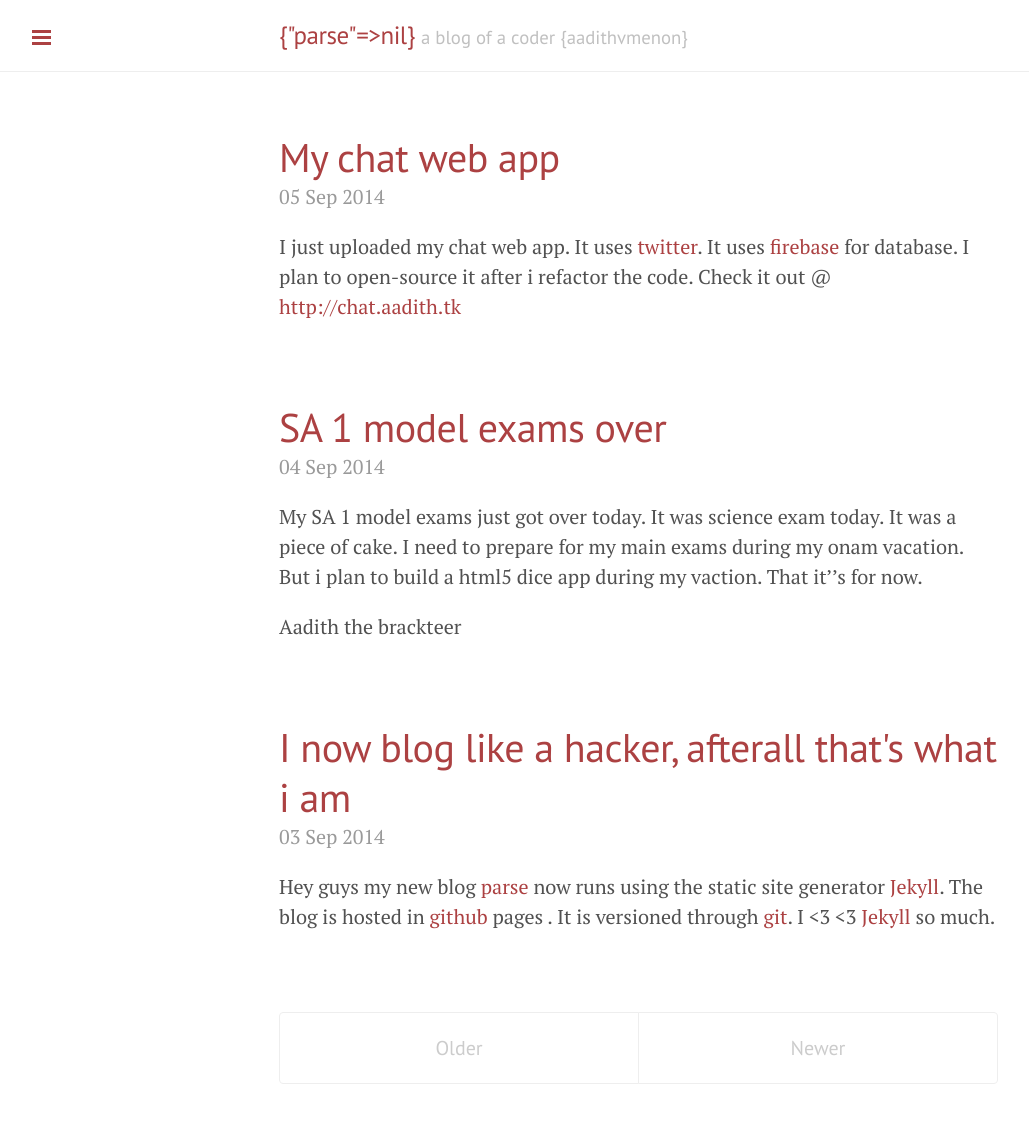
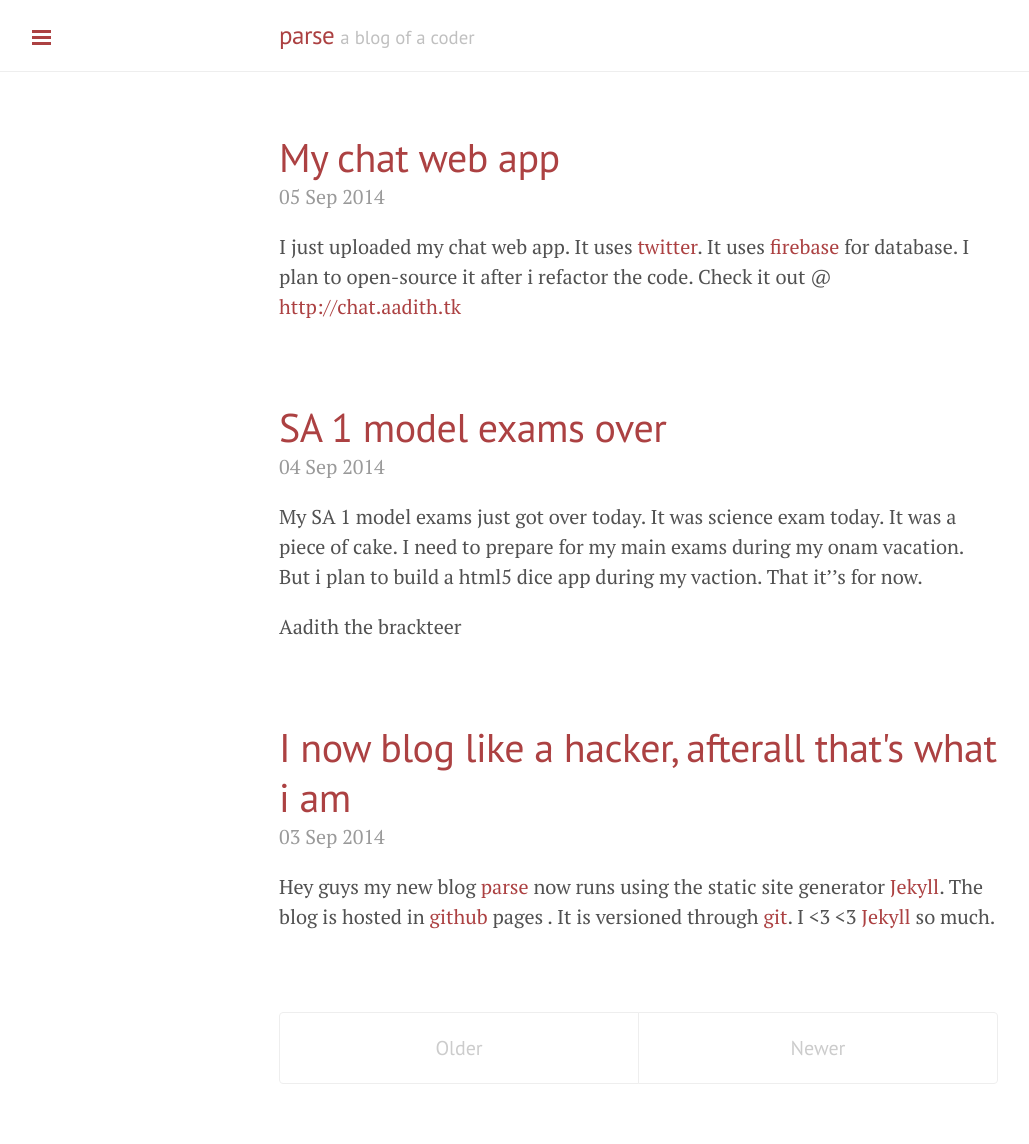
Before and after one commit to gokulkp/cysys.github.io, a Jekyll site: the page built from index.html, in a window 1280 px wide. Shown: the whole page, without its empty margins (1-1030 px from the left). Built offline with Jekyll 4.4.1, drawn with Linux system fonts in a browser that asks for light colours; Markdown is read by kramdown in place of the engine named in the settings; the list of posts is cut into pages by our own code; comment, search, counter and statistics services are not loaded.

```diff
--- a/_config.yml
+++ b/_config.yml
@@ -6,8 +6,8 @@ highlighter:      pygments
 permalink:        pretty
 
 # Setup
-title:            {parse}
-tagline:          'a blog of a coder {aadithvmenon}'
+title:            parse
+tagline:          'a blog of a coder'
 description:      'parse | a blog by aadith v menon'
 url:              http://parse.cf
 baseurl:          '/'
```
